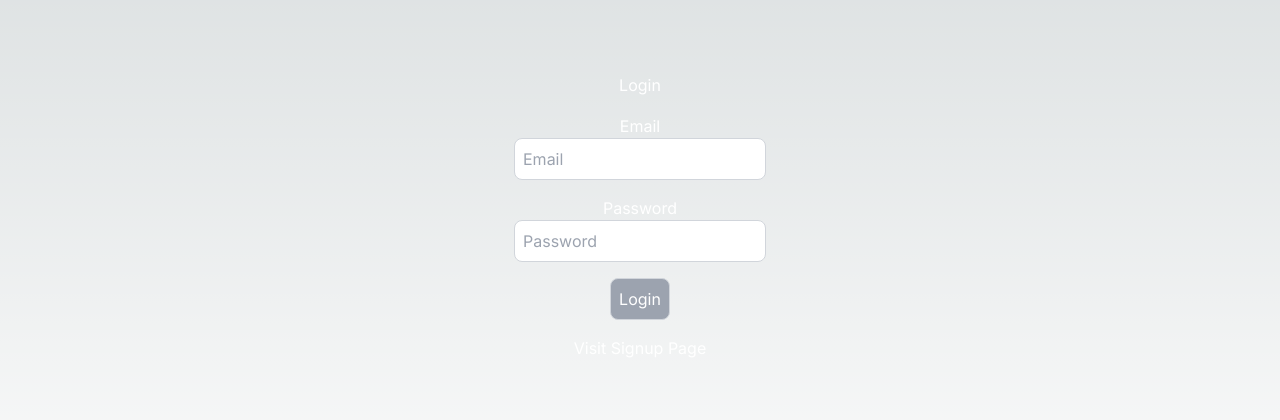
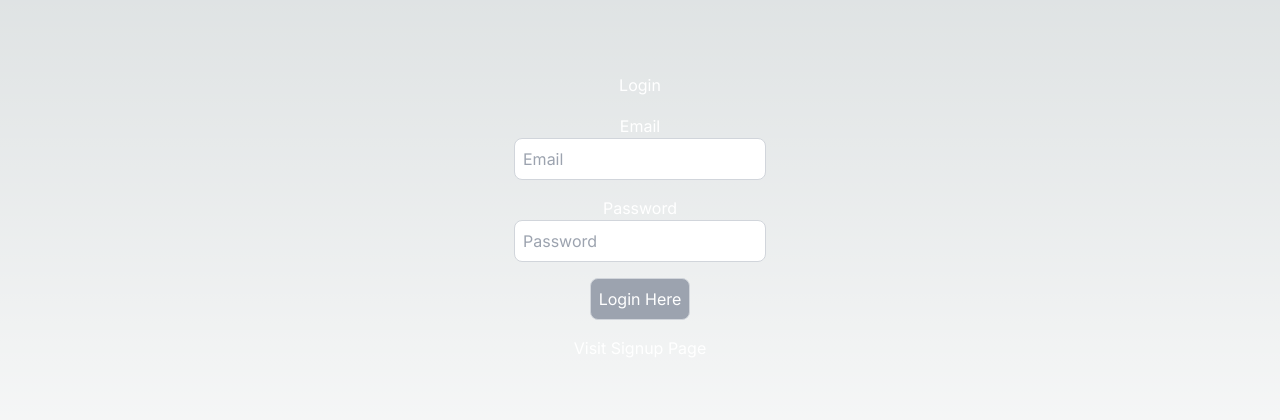
Before and after one commit to Richson-Tech/profile, a Next.js app: page /login in a window 1280 px wide. Shown: the part 184-604 px from the top of the page. Built offline with nearby package versions, Linux system fonts and the light colour scheme.

Commit message:
new commit

```diff
--- a/src/app/login/page.tsx
+++ b/src/app/login/page.tsx
@@ -134,7 +134,7 @@ export default function Login() {
           buttondisabled || loading ? "bg-gray-400 cursor-not-allowed" : ""
         }`}
       >
-        {loading ? "Processing..." : "Login"}
+        {loading ? "Processing..." : "Login Here"}
       </button>
       <Link href="/signup">Visit Signup Page</Link>
     </div>
```
